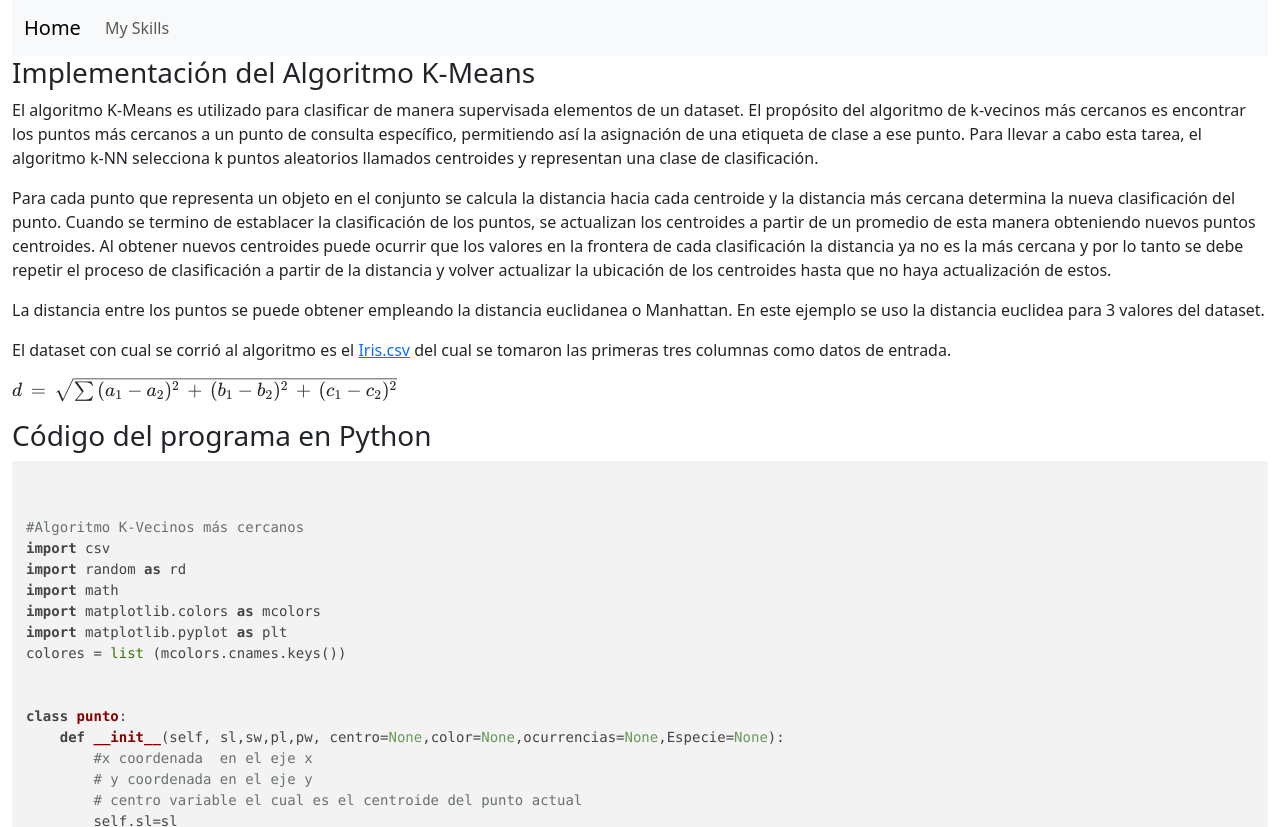
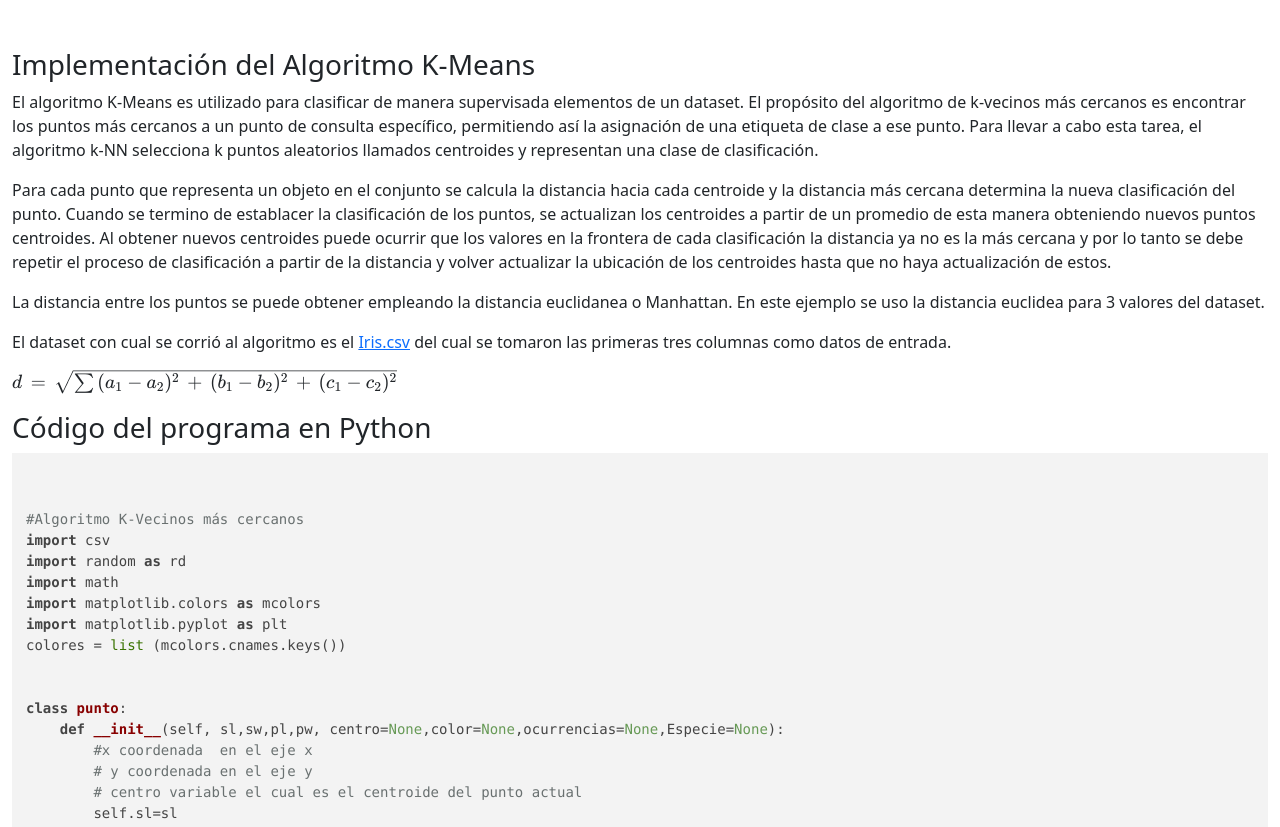
Before and after one commit to PabloHO25/Portafolio, a plain HTML site: page Vecinos.html in a window 1280 px wide. Shown: the top 827 px of the page. Drawn offline with nearby package versions, Linux system fonts and the light colour scheme.

Commit message:
Update Vecinos.html

```diff
--- a/Vecinos.html
+++ b/Vecinos.html
@@ -35,31 +35,7 @@
 
 	<div class="container-fluid">
 
-		<nav class="navbar navbar-expand-lg navbar-light bg-light">
-  <div class="container-fluid">
-  <a class="navbar-brand" href="index.html">Home</a>
-    <button class="navbar-toggler" type="button" data-bs-toggle="collapse" data-bs-target="#navbarNavDropdown" aria-controls="navbarNavDropdown" aria-expanded="false" aria-label="Toggle navigation">
-      <span class="navbar-toggler-icon"></span>
-    </button>
-
-    <div class="collapse navbar-collapse" id="navbarNavDropdown">
-      <ul class="navbar-nav">
-        <li class="nav-item">
-          <a class="nav-link " aria-current="page" href="#">My Skills</a>
-        </li>
-<!--
-        <li class="nav-item">
-          <a class="nav-link" href="#">Portafolio</a>
-        </li>
-        <li class="nav-item">
-          <a class="nav-link" href="#">About</a>
-        </li>
-    -->
-      </ul>
-   </div>
-  </div>
-</nav>
-  		<h3> Implementación del Algoritmo K-Means</h3>
+  		<h3 class="mt-5"> Implementación del Algoritmo K-Means</h3>
 		<p>
 	El algoritmo K-Means es utilizado para clasificar  de manera supervisada elementos de un dataset.
     El propósito del algoritmo de k-vecinos más cercanos es encontrar los puntos más cercanos a un punto de consulta específico, permitiendo así la asignación de una etiqueta de clase a ese punto. Para llevar a cabo esta tarea, el algoritmo k-NN selecciona k puntos aleatorios llamados centroides y representan una clase de clasificación.
```
